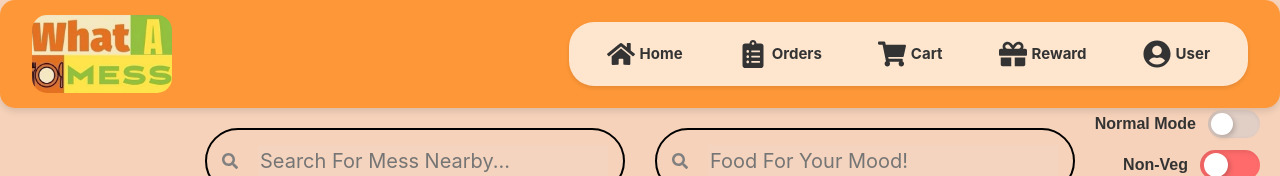
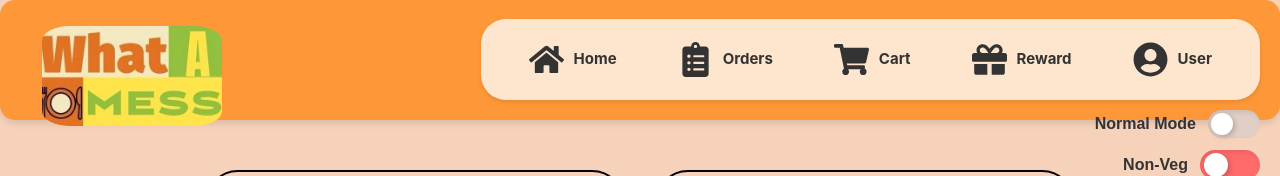
Before and after one commit to Harshitjasuja/WhatAMess, a React (Create React App) app: page / in a window 1280 px wide. Shown: the top 176 px of the page. Built offline with nearby package versions, Linux system fonts and the light colour scheme.

Commit message:
Update Navbar.css

```diff
--- a/src/components/Navbar.css
+++ b/src/components/Navbar.css
@@ -1,32 +1,42 @@
+
+
 
 /* Navbar styles */
 .custom-navbar {
-  background-color: #fe9737; /* Same as before */
-  padding: 10px 20px;
+  background-color: #fe9737;
+  padding-top: 40px;
+  margin-bottom: 50px;
   border-radius: 15px;
   box-shadow: 0 4px 6px rgba(0, 0, 0, 0.1);
+  position: relative; /* Needed for absolute positioning of .nav-box */
+  height: 120px; /* Adjust height if needed */
 }
+
 
 .nav-container {
   display: flex;
   align-items: center;
   width: 100%;
   justify-content: flex-end; /* Moves navbar to the right */
+
 }
+
 
 .nav-box {
   display: flex;
   align-items: center;
   background-color: #fee5ce; /* White background for the rectangle */
-  border-radius: 10px;
+  border-radius: 25px;
   box-shadow: 0 2px 4px rgba(0, 0, 0, 0.1);
-  border-radius: 25px;
-  padding: 10px 20px;
-  gap: 20px; /* Adjust spacing */
+  position: absolute;
+  bottom: 20px; /* Space below nav-box */
+  right: 20px; /* Moves it to the right */
+  padding: 15px 30px;
+  gap: 25px; /* Adjust spacing */
   opacity: 0;
-  transform: translateY(-20px); /* Moves up */
   animation: slideDown 0.5s ease-in-out forwards;
 }
+
 
 @keyframes slideDown {
   from {
@@ -57,8 +67,8 @@
 }
 
 .nav-icon {
-  margin-right: 5px;
-  font-size: 28px;
+  margin-right: 10px;
+  font-size: 35px;
 }
 
 .nav-item span {
@@ -67,7 +77,7 @@
 }
 
 .user-item {
-  margin-left: auto; /* Aligns the user section to the right */
+  margin-left: 50px; /* Aligns the user section to the right */
 }
 
 .user-link {
@@ -77,12 +87,19 @@
   text-decoration: none;
 }
 
+.logo-container {
+  height: 30px; /* Set navbar height */
+  display: flex;
+  align-items: center;
+  overflow: hidden; /* Prevents navbar stretching */
+}
+
 .logo {
-  width: 140px; /* Adjust size as needed */
-  height: auto;
-  border-radius: 15px; /* Adjust for more or less rounding */
-  overflow: hidden;
-  display: flex;
+  height: 100px; /* Increase logo size without affecting navbar */
+  width: auto; /* Maintain aspect ratio */
+  object-fit: contain; /* Ensures it doesn't stretch */
+  border-radius: 15%;
+  margin-left: 30px;
 }
 
 /* Dropdown menu styles */
```
